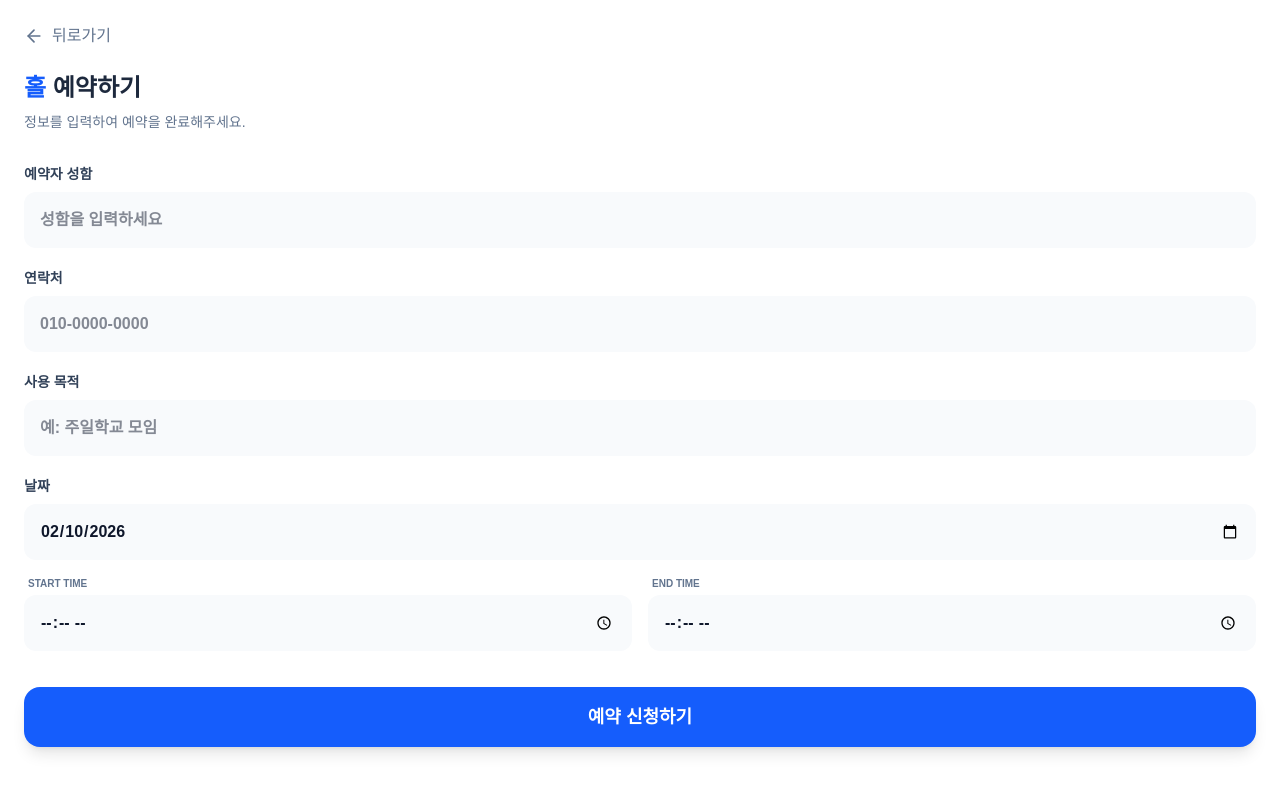
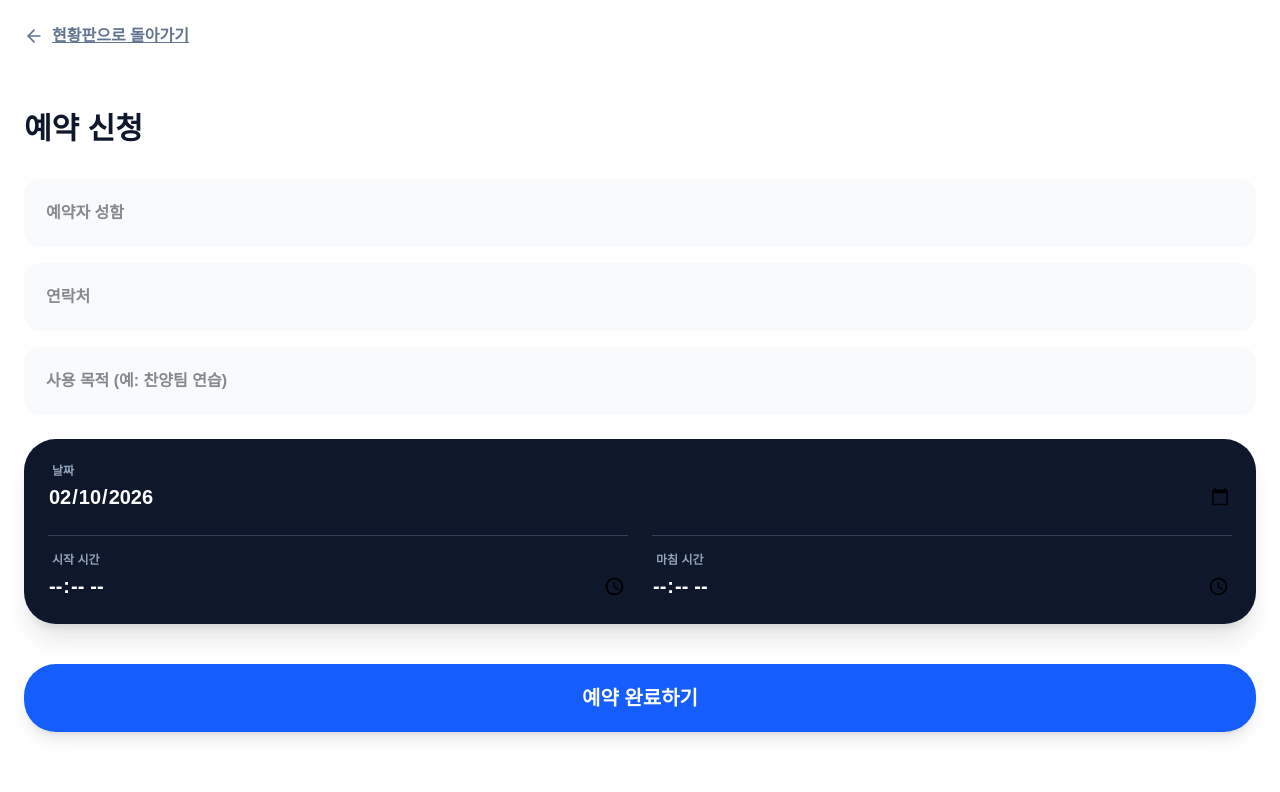
Before and after one commit to aucklandonnuri/onnuri-reserve, a Next.js app: page /reserve in a window 1280 px wide. Shown: the top 792 px of the page. Built offline with nearby package versions, Linux system fonts and the light colour scheme; no server answers.

Commit message:
시간 역전 방지 및 중복 체크 로직 강화

```diff
--- a/app/reserve/page.tsx
+++ b/app/reserve/page.tsx
@@ -9,7 +9,6 @@ function ReserveContent() {
   const searchParams = useSearchParams();
   const router = useRouter();
 
-  // 1. URL에서 정보 가져오기
   const hallId = searchParams.get('hallId');
   const hallName = searchParams.get('hallName');
   const dateFromUrl = searchParams.get('date') || new Date().toISOString().split('T')[0];
@@ -26,104 +25,112 @@ function ReserveContent() {
   const handleSubmit = async (e: React.FormEvent) => {
     e.preventDefault();
 
-    // 시작과 종료 시간 설정
-    const startDateTime = `${formData.date}T${formData.startTime}:00`;
-    const endDateTime = `${formData.date}T${formData.endTime}:00`;
+    // 1. [시간 역전 방지] 숫자로 변환하여 비교
+    const startNum = parseInt(formData.startTime.replace(':', ''));
+    const endNum = parseInt(formData.endTime.replace(':', ''));
 
-    // 2. 중복 예약 확인 (더 엄격한 필터링)
-    // 현재 날짜의 시작(00:00)부터 끝(23:59)까지의 예약 중 해당 홀의 예약만 가져옴
-    const { data: existingBookings } = await supabase
+    if (startNum >= endNum) {
+      alert('❌ 마침 시간은 시작 시간보다 이후여야 합니다.');
+      return;
+    }
+
+    if (!hallId) return alert('홀 정보가 누락되었습니다.');
+
+    // DB 저장용 ISO 문자열 생성
+    const startISO = `${formData.date}T${formData.startTime}:00`;
+    const endISO = `${formData.date}T${formData.endTime}:00`;
+
+    // 2. [중복 체크] 현재 날짜의 해당 홀 예약 전체를 가져옴
+    const { data: existing } = await supabase
       .from('bookings')
-      .select('*')
-      .eq('hall_id', hallId)
+      .select('start_time, end_time')
+      .eq('hall_id', parseInt(hallId))
       .gte('start_time', `${formData.date}T00:00:00`)
       .lte('start_time', `${formData.date}T23:59:59`);
 
-    // 가져온 예약들 중 시간이 실제로 겹치는지 체크
-    const isOverlapping = existingBookings?.some(booking => {
-      return (startDateTime < booking.end_time && endDateTime > booking.start_time);
+    // 3. 실제 시간(Millisecond)으로 변환하여 겹침 계산
+    const newStart = new Date(startISO).getTime();
+    const newEnd = new Date(endISO).getTime();
+
+    const isOverlapping = existing?.some(b => {
+      const exStart = new Date(b.start_time).getTime();
+      const exEnd = new Date(b.end_time).getTime();
+
+      // 공식: (새 시작 < 기존 종료) AND (새 종료 > 기존 시작)
+      return (newStart < exEnd && newEnd > exStart);
     });
 
     if (isOverlapping) {
-      alert('죄송합니다. 해당 시간에는 이미 다른 예약이 있습니다. 현황판을 확인 후 다른 시간을 선택해주세요.');
+      alert('⚠️ 이미 다른 예약이 잡혀 있는 시간대입니다.');
       return;
     }
 
-    // 3. 데이터 저장
+    // 4. 저장 진행
     const { error } = await supabase.from('bookings').insert([{
-      hall_id: parseInt(hallId || '0'),
+      hall_id: parseInt(hallId),
       user_name: formData.userName,
       user_phone: formData.userPhone,
       purpose: formData.purpose,
-      start_time: startDateTime,
-      end_time: endDateTime,
+      start_time: startISO,
+      end_time: endISO,
     }]);
 
     if (!error) {
-      alert(`${hallName} 예약이 완료되었습니다!`);
+      alert(`${hallName} 예약이 확정되었습니다.`);
       router.push('/');
+      router.refresh();
     } else {
-      alert('에러가 발생했습니다: ' + error.message);
+      alert('저장 에러: ' + error.message);
     }
   };
 
   return (
     <main className="min-h-screen bg-white p-6">
-      <button onClick={() => router.back()} className="mb-6 flex items-center gap-2 text-slate-500">
-        <ArrowLeft size={20} /> 뒤로가기
+      {/* UI 부분은 이전과 동일하게 유지 */}
+      <button onClick={() => router.push('/')} className="mb-6 flex items-center gap-2 text-slate-500 font-bold underline">
+        <ArrowLeft size={20} /> 현황판으로 돌아가기
       </button>
 
-      <h2 className="text-2xl font-bold text-slate-800 mb-2">
-        <span className="text-blue-600">{hallName || '홀'}</span> 예약하기
-      </h2>
-      <p className="text-slate-500 mb-8 text-sm">정보를 입력하여 예약을 완료해주세요.</p>
+      <div className="mb-8">
+        <h2 className="text-3xl font-black text-slate-900 leading-tight">
+          <span className="text-blue-600">{hallName}</span><br />예약 신청
+        </h2>
+      </div>
 
-      <form onSubmit={handleSubmit} className="space-y-5">
-        <div>
-          <label className="block text-sm font-semibold text-slate-700 mb-2">예약자 성함</label>
-          <input required type="text"
-            className="w-full p-4 bg-slate-50 border-none rounded-xl focus:ring-2 focus:ring-blue-500 text-slate-900 font-bold"
-            placeholder="성함을 입력하세요"
+      <form onSubmit={handleSubmit} className="space-y-6">
+        <div className="space-y-4">
+          <input required type="text" placeholder="예약자 성함" className="w-full p-5 bg-slate-50 rounded-2xl font-bold border-2 border-transparent focus:border-blue-500 outline-none transition-all"
             onChange={e => setFormData({...formData, userName: e.target.value})} />
-        </div>
-        <div>
-          <label className="block text-sm font-semibold text-slate-700 mb-2">연락처</label>
-          <input required type="tel"
-            className="w-full p-4 bg-slate-50 border-none rounded-xl text-slate-900 font-bold"
-            placeholder="010-0000-0000"
+
+          <input required type="tel" placeholder="연락처" className="w-full p-5 bg-slate-50 rounded-2xl font-bold border-2 border-transparent focus:border-blue-500 outline-none transition-all"
             onChange={e => setFormData({...formData, userPhone: e.target.value})} />
-        </div>
-        <div>
-          <label className="block text-sm font-semibold text-slate-700 mb-2">사용 목적</label>
-          <input required type="text"
-            className="w-full p-4 bg-slate-50 border-none rounded-xl text-slate-900 font-bold"
-            placeholder="예: 주일학교 모임"
+
+          <input required type="text" placeholder="사용 목적 (예: 찬양팀 연습)" className="w-full p-5 bg-slate-50 rounded-2xl font-bold border-2 border-transparent focus:border-blue-500 outline-none transition-all"
             onChange={e => setFormData({...formData, purpose: e.target.value})} />
         </div>
-        <div className="grid grid-cols-1 gap-4">
-          <div>
-            <label className="block text-sm font-semibold text-slate-700 mb-2">날짜</label>
-            <input required type="date"
-              value={formData.date}
-              className="w-full p-4 bg-slate-50 border-none rounded-xl text-slate-900 font-bold"
+
+        <div className="p-6 bg-slate-900 rounded-[2rem] text-white space-y-4 shadow-xl">
+          <div className="flex flex-col gap-1">
+            <span className="text-xs font-bold text-slate-400 ml-1">날짜</span>
+            <input required type="date" value={formData.date} className="bg-transparent text-xl font-black outline-none w-full"
               onChange={e => setFormData({...formData, date: e.target.value})} />
           </div>
-          <div className="grid grid-cols-2 gap-4">
-            <div>
-              <label className="block text-[10px] text-slate-500 mb-1 ml-1 font-bold uppercase">Start Time</label>
-              <input required type="time" className="w-full p-4 bg-slate-50 border-none rounded-xl text-slate-900 font-bold"
+          <div className="grid grid-cols-2 gap-6 pt-2">
+            <div className="flex flex-col gap-1 border-t border-slate-700 pt-4">
+              <span className="text-xs font-bold text-slate-400 ml-1">시작 시간</span>
+              <input required type="time" className="bg-transparent text-xl font-black outline-none"
                 onChange={e => setFormData({...formData, startTime: e.target.value})} />
             </div>
-            <div>
-              <label className="block text-[10px] text-slate-500 mb-1 ml-1 font-bold uppercase">End Time</label>
-              <input required type="time" className="w-full p-4 bg-slate-50 border-none rounded-xl text-slate-900 font-bold"
+            <div className="flex flex-col gap-1 border-t border-slate-700 pt-4">
+              <span className="text-xs font-bold text-slate-400 ml-1">마침 시간</span>
+              <input required type="time" className="bg-transparent text-xl font-black outline-none"
                 onChange={e => setFormData({...formData, endTime: e.target.value})} />
             </div>
           </div>
         </div>
 
-        <button type="submit" className="w-full py-4 bg-blue-600 text-white rounded-2xl font-bold shadow-lg mt-4 text-lg active:scale-95 transition-transform">
-          예약 신청하기
+        <button type="submit" className="w-full py-5 bg-blue-600 text-white rounded-[2rem] font-black text-xl shadow-lg active:scale-95 transition-all mt-4">
+          예약 완료하기
         </button>
       </form>
     </main>
@@ -132,7 +139,7 @@ function ReserveContent() {
 
 export default function ReservePage() {
   return (
-    <Suspense fallback={<div className="p-10 text-center text-slate-500 font-bold">데이터를 불러오는 중입니다...</div>}>
+    <Suspense fallback={<div className="p-20 text-center font-bold">로딩 중...</div>}>
       <ReserveContent />
     </Suspense>
   );
```
